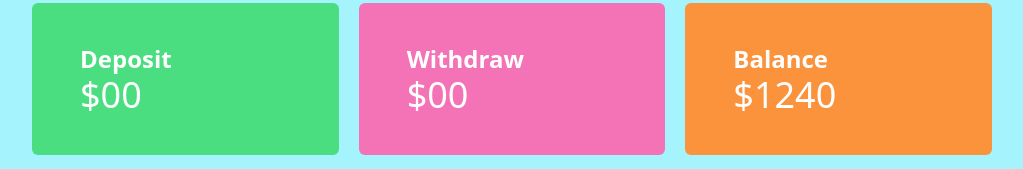
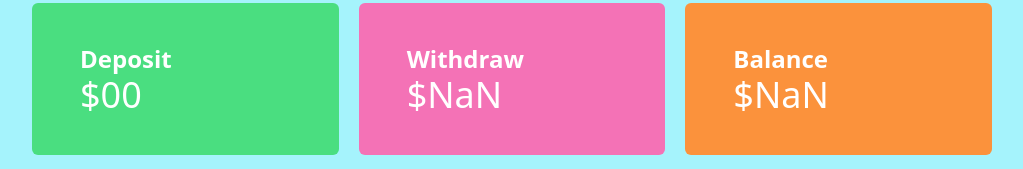
Before and after one commit to rezwan2230/bank-website-basic, a plain HTML site: page bank.html in a window 1280 px wide. Both pictures are taken after a click on the button "Withdrow". Shown: the part 237-406 px from the top of the page, without its empty margins (128-1151 px from the left). Drawn offline with nearby package versions, Linux system fonts and the light colour scheme.

Commit message:
approximat final except string handling

```diff
--- a/bank.html
+++ b/bank.html
@@ -23,7 +23,7 @@
                 </div>
                 <div class="bg-pink-400 p-10 pl-12 rounded-md">
                     <h3 class="text-2xl font-semibold">Withdraw</h3>
-                    <p class="text-4xl">$<span>00</span></p>
+                    <p class="text-4xl">$<span id="withdraw-balance">00</span></p>
                 </div>
                 <div class="bg-orange-400 p-10 pl-12 rounded-md">
                     <h3 class="text-2xl font-semibold">Balance</h3>
@@ -59,8 +59,6 @@
                 </div>
             </div>
         </section>
-
-
     </main>
 
     <script src="./js/deposit.js"></script>
--- a/js/withdraw.js
+++ b/js/withdraw.js
@@ -2,5 +2,30 @@
 
 document.getElementById('withdrow-btn').addEventListener('click',function(){
     const withdrawInputField = document.getElementById('withdraw-input')
+    const withdrawAmountString = withdrawInputField.value
+    const CurrentwithdrawAmount = parseFloat(withdrawAmountString)
 
+
+    const withdrawTotalElement = document.getElementById('withdraw-balance')
+    const withdrawTotalElementString = withdrawTotalElement.innerText
+    const previousWithdrawAmount = parseFloat(withdrawTotalElementString)
+
+    const TotalWithdrawAmount = previousWithdrawAmount + CurrentwithdrawAmount
+
+
+    const totalBalanceElement = document.getElementById('total-balance')
+    const previoustotalBalanceString = totalBalanceElement.innerText
+    const previousTotalBalance = parseFloat(previoustotalBalanceString)
+
+    //step-6: set the balance total
+    if(CurrentwithdrawAmount > previousTotalBalance){
+        alert("Insufficient Balance")
+    }
+    else{
+        withdrawTotalElement.innerText = TotalWithdrawAmount
+        totalBalanceElement.innerText = previousTotalBalance - CurrentwithdrawAmount
+    }
+
+
+    withdrawInputField.value = ''
 })
```
